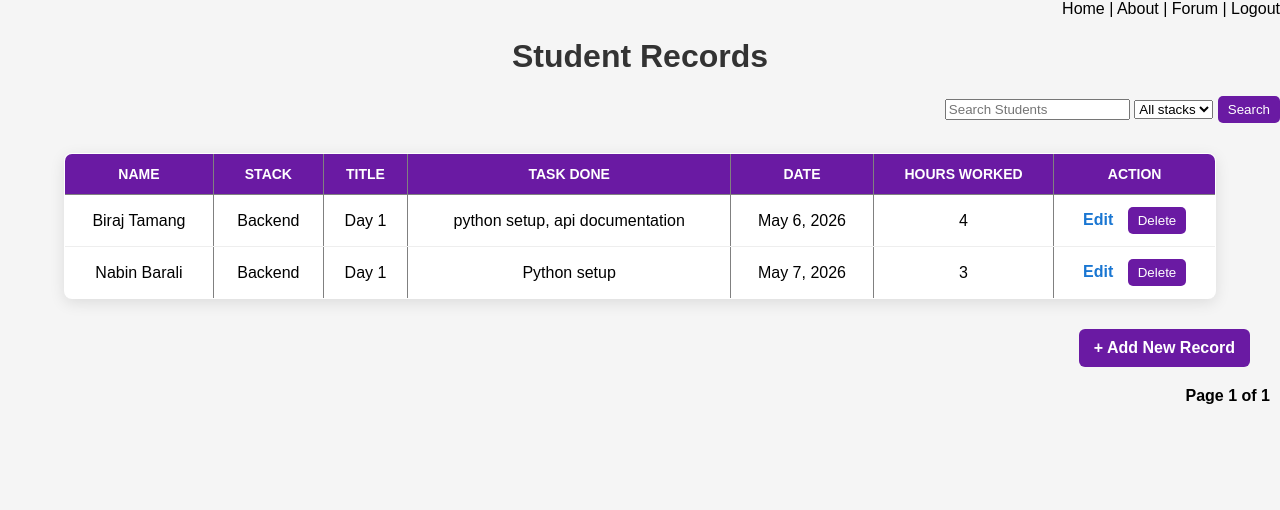
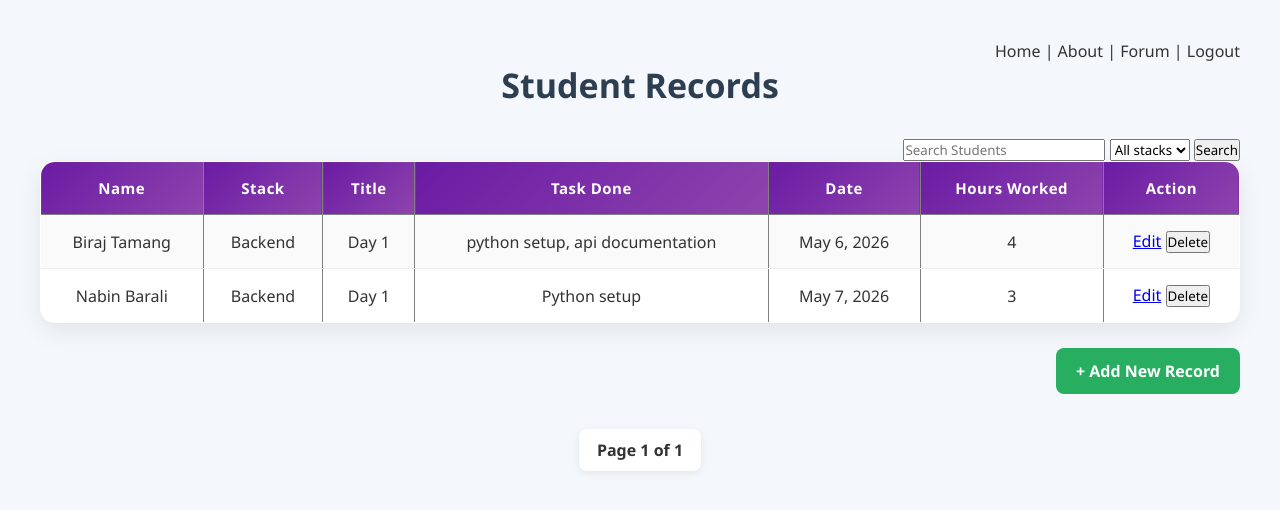
Before and after one commit to Birajlama3/Students-Records, a Django app: page /Dashboard/ in a window 1280 px wide. Shown: the top 510 px of the page. Run offline with Django 5.2, Linux system fonts and the light colour scheme; a user stored in the database is signed in; data comes from the database, SQL or seed files in the repository.

Commit message:
css changes done

```diff
--- /dev/null
+++ b/Students_Records/pytest.ini
@@ -0,0 +1,2 @@
+[pytest]
+DJANGO_SETTINGS_MODULE = Students_Records.settings
--- a/Students_Records/records/static/style.css
+++ b/Students_Records/records/static/style.css
@@ -1,115 +1,203 @@
-/* Page background */
-body {
-    font-family: Arial, sans-serif;
-    background: whitesmoke;
-    margin: 0;
-    padding: 0;
+/* ==========================
+   Global Styles
+========================== */
+*{
+    margin:0;
+    padding:0;
+    box-sizing:border-box;
+    font-family:'Segoe UI',Tahoma,Geneva,Verdana,sans-serif;
 }
 
-/* Page title */
-h1 {
-    text-align: center;
-    margin-top: 20px;
-    color: #333;
+body{
+    background:#f4f7fc;
+    color:#333;
+    padding:40px;
 }
 
-/* Table container */
-table {
-    width: 90%;
-    margin: 30px auto;
-    border-collapse: collapse;
-    background: white;
-    box-shadow: 0px 4px 15px rgba(0,0,0,0.1);
-    border-radius: 8px;
-    overflow: hidden;
+/* ==========================
+   Heading
+========================== */
+
+h1{
+    text-align:center;
+    color:#2c3e50;
+    margin-bottom:30px;
+    font-size:34px;
 }
 
-/* Table header */
-th {
-    background:  rgb(106, 26, 163);
-    color: white;
-    padding: 12px;
-    text-transform: uppercase;
-    font-size: 14px;
+/* ==========================
+   Table
+========================== */
+
+table{
+    width:100%;
+    border-collapse:collapse;
+    background:#fff;
+    border-radius:15px;
+    overflow:hidden;
+    box-shadow:0 8px 25px rgba(0,0,0,.08);
 }
 
-/* Table cells */
-td {
-    padding: 12px;
-    text-align: center;
-    border-bottom: 1px solid #eee;
+th{
+    background:linear-gradient(135deg,#6a1ba3,#8e44ad);
+    color:#fff;
+    padding:16px;
+    font-size:15px;
+    letter-spacing:.5px;
 }
 
-/* Row hover effect */
-tr:hover {
-    background: #f1f1f1;
+td{
+    padding:15px;
+    text-align:center;
+    border-bottom:1px solid #eee;
 }
 
-/* Edit link */
-a {
-    text-decoration: none;
-    color: #1976d2;
-    font-weight: bold;
-    margin-right: 10px;
+tr:nth-child(even){
+    background:#fafafa;
 }
 
-a:hover {
-    color: #0d47a1;
+tr:hover{
+    background:#eef4ff;
+    transition:.3s;
 }
 
-/* Delete button */
-button {
-    background: rgb(106, 26, 163);
-    color: white;
-    border: none;
-    padding: 6px 10px;
-    border-radius: 5px;
-    cursor: pointer;
+/* ==========================
+   Action Buttons
+========================== */
+
+.action-btn{
+    padding:8px 15px;
+    border-radius:8px;
+    text-decoration:none;
+    color:white;
+    font-size:14px;
+    font-weight:600;
+    margin-right:8px;
 }
 
-button:hover {
-    background: indigo;
+.edit-btn{
+    background:#3498db;
 }
 
-/* Add button container */
-.add-btn {
-    text-align: center;
-    margin: 20px;
+.edit-btn:hover{
+    background:#2980b9;
 }
 
-/* Add new record button */
-.add-btn a {
-    background: rgb(106, 26, 163);
-    color: white;
-    padding: 10px 15px;
-    border-radius: 6px;
-    text-decoration: none;
-    font-weight: bold;
+.delete-btn{
+    background:#e74c3c;
+    border:none;
+    cursor:pointer;
 }
 
-.add-btn a:hover {
-    background: indigo;
+.delete-btn:hover{
+    background:#c0392b;
 }
 
+/* ==========================
+   Add Button
+========================== */
+
+.add-btn{
+    text-align:right;
+    margin:25px 0;
+}
+
+.add-btn a{
+    background:#27ae60;
+    color:white;
+    padding:12px 20px;
+    border-radius:8px;
+    text-decoration:none;
+    font-weight:bold;
+    transition:.3s;
+}
+
+.add-btn a:hover{
+    background:#219150;
+}
+
+/* ==========================
+   Search Section
+========================== */
+
+.search-box{
+    display:flex;
+    justify-content:space-between;
+    gap:15px;
+    margin-bottom:25px;
+}
+
+.search-box input,
+.search-box select{
+    width:100%;
+    padding:12px;
+    border:1px solid #ddd;
+    border-radius:8px;
+    font-size:15px;
+}
+
+.search-box button{
+    background:#6a1ba3;
+    color:white;
+    border:none;
+    padding:12px 25px;
+    border-radius:8px;
+    cursor:pointer;
+}
+
+.search-box button:hover{
+    background:#512da8;
+}
+
+/* ==========================
+   Pagination
+========================== */
+
 .pagination{
-    margin-top:20px;
-    text-align:center;
+    margin-top:35px;
+    display:flex;
+    justify-content:center;
+    align-items:center;
+    gap:10px;
 }
 
 .pagination a{
-    padding:10px 15px;
-    background:#007bff;
+    text-decoration:none;
+    padding:10px 18px;
+    background:#6a1ba3;
     color:white;
-    text-decoration:none;
-    margin:5px;
-    border-radius:5px;
+    border-radius:8px;
+    transition:.3s;
 }
 
 .pagination a:hover{
-    background:#0056b3;
+    background:#512da8;
 }
 
 .pagination span{
+    background:#fff;
+    padding:10px 18px;
+    border-radius:8px;
+    box-shadow:0 2px 8px rgba(0,0,0,.08);
     font-weight:bold;
-    margin:0 10px;
 }
+
+/* ==========================
+   Responsive
+========================== */
+
+@media(max-width:768px){
+
+table{
+    display:block;
+    overflow-x:auto;
+}
+
+.search-box{
+    flex-direction:column;
+}
+
+.add-btn{
+    text-align:center;
+}
+}
```
Also changed, not shown: 1 other file.
